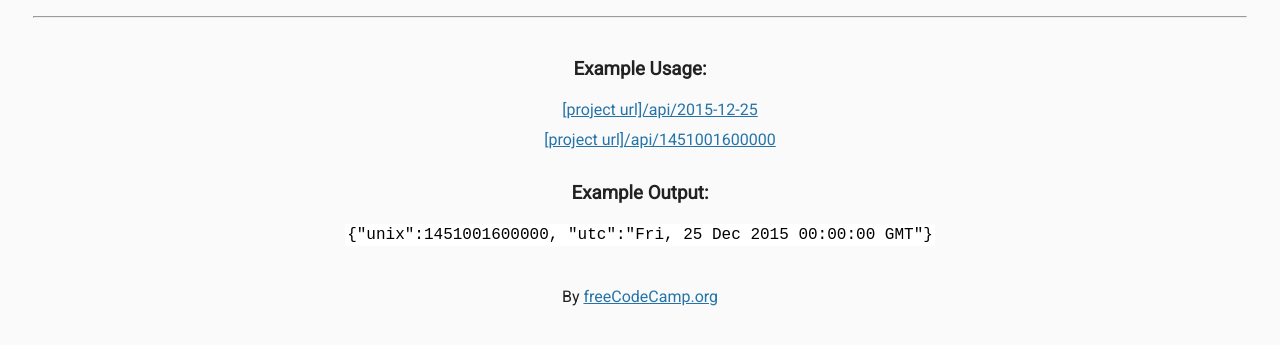
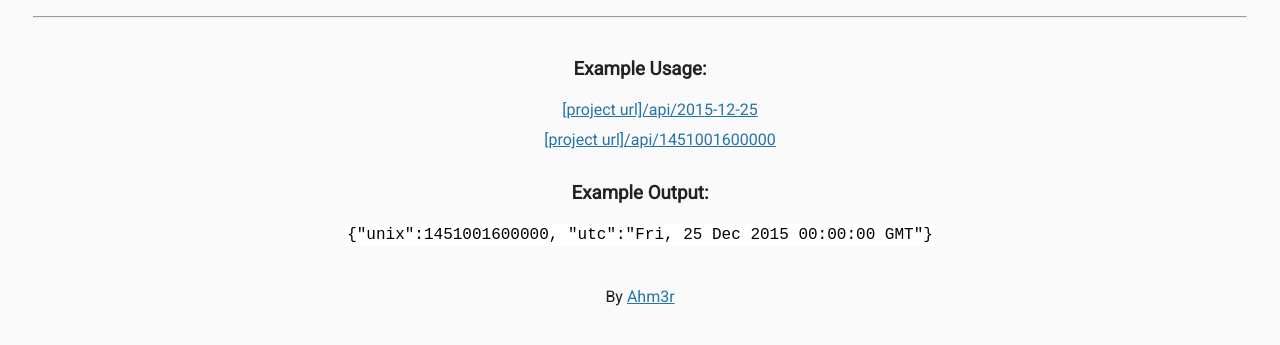
Before and after one commit to Ahm3rIjaz/timestamp-microservice-FCC, a website: page views/index.html in a window 1280 px wide. Shown: the part 53-398 px from the top of the page. Drawn offline with Linux system fonts and the light colour scheme; files that its build step writes are made by us from their sources.

Commit message:
fixed the link in the footer

```diff
--- a/views/index.html
+++ b/views/index.html
@@ -25,7 +25,7 @@
     </div>
     <div class="footer">
       <p>
-        By <a href="https://www.freecodecamp.org/">freeCodeCamp.org</a>
+        By <a href="https://github.com/Ahm3rIjaz">Ahm3r</a>
       </p>
     </div>
   </body>
```
